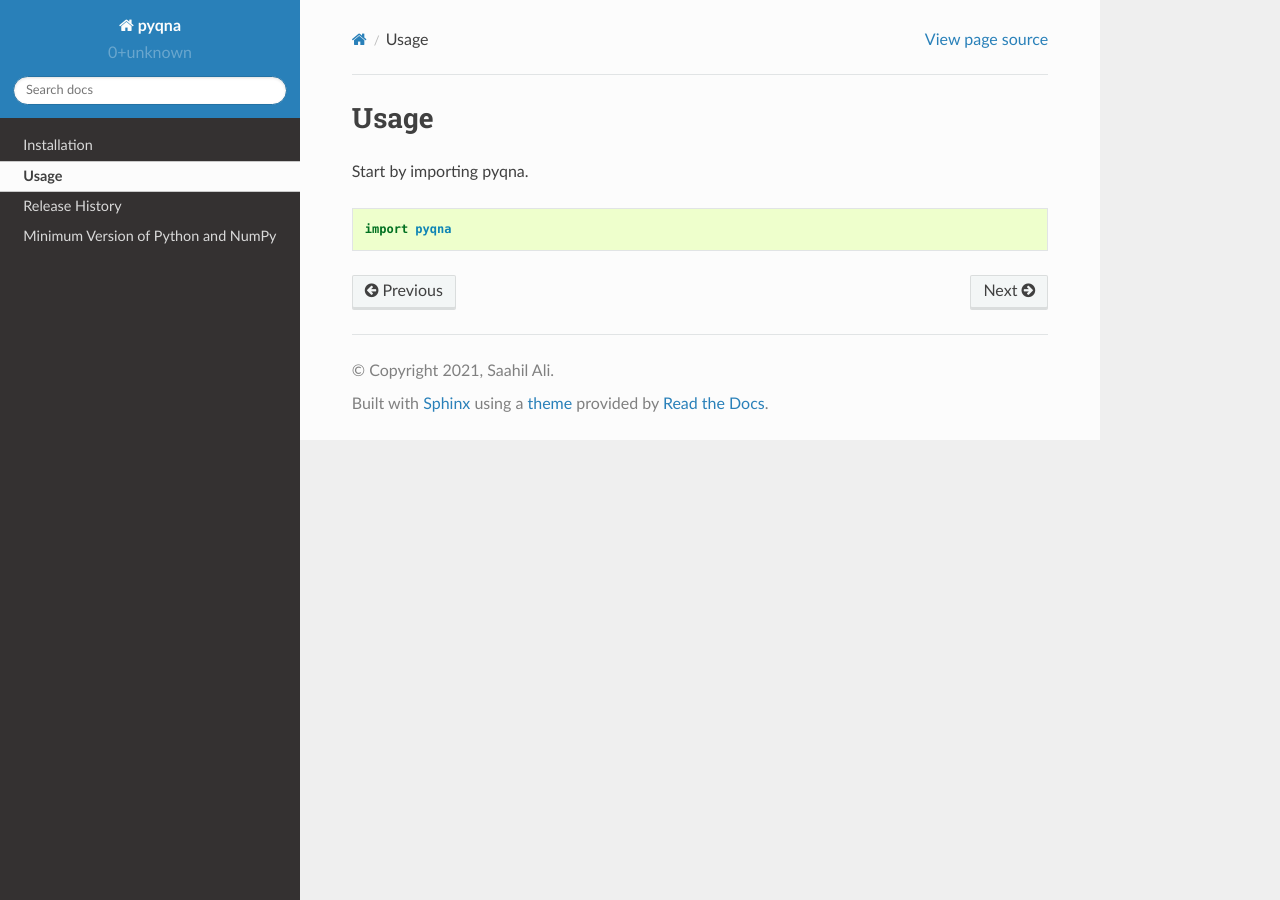
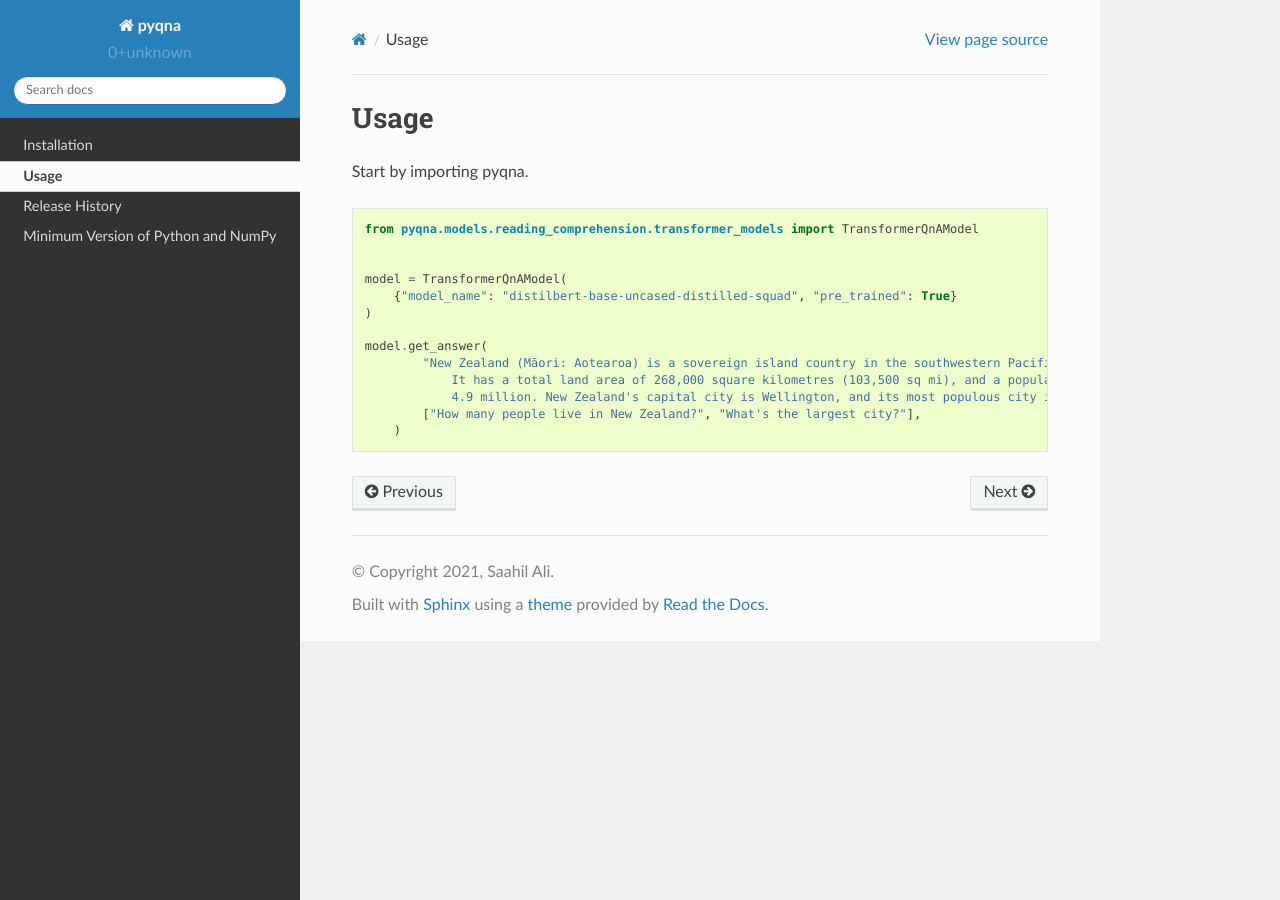
Before and after one commit to programmer290399/pyqna, a Sphinx documentation site: the page built from docs/source/usage.rst, in a window 1280 px wide. Built offline with Sphinx 7.4.7 and the Read the Docs theme 2.0.0, drawn with Linux system fonts in a browser that asks for light colours.

Commit message:
docs: updated usage to test change propogation

```diff
--- a/docs/source/usage.rst
+++ b/docs/source/usage.rst
@@ -6,4 +6,16 @@ Start by importing pyqna.
 
 .. code-block:: python
 
-    import pyqna
+    from pyqna.models.reading_comprehension.transformer_models import TransformerQnAModel
+
+
+    model = TransformerQnAModel(
+        {"model_name": "distilbert-base-uncased-distilled-squad", "pre_trained": True}
+    )
+
+    model.get_answer(
+            "New Zealand (Māori: Aotearoa) is a sovereign island country in the southwestern Pacific Ocean.\
+                It has a total land area of 268,000 square kilometres (103,500 sq mi), and a population of\
+                4.9 million. New Zealand's capital city is Wellington, and its most populous city is Auckland.",
+            ["How many people live in New Zealand?", "What's the largest city?"],
+        )
```
